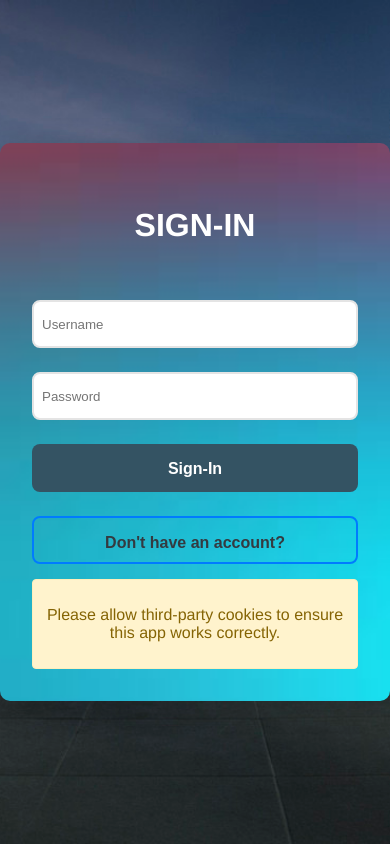
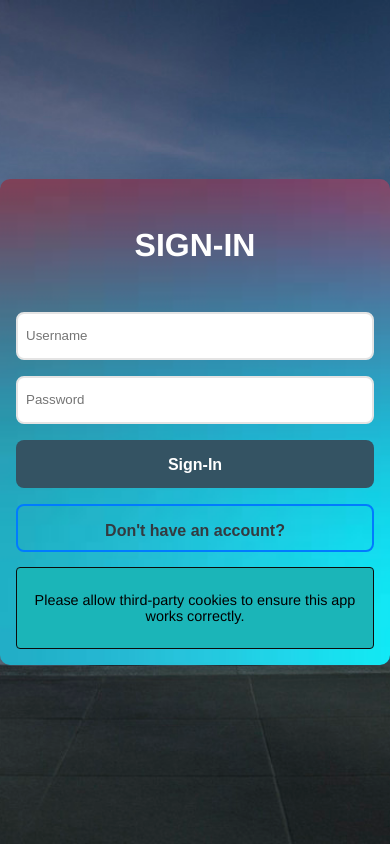
Before and after one commit to KishanThorat111/EcommerceApplication, an Angular app in the folder cookie-client/: page /auth in a window 390 px wide. Built offline with nearby package versions, Linux system fonts and the light colour scheme; no server answers.

Commit message:
added the message in auth page

```diff
--- a/cookie-client/src/app/pages/auth/auth.component.scss
+++ b/cookie-client/src/app/pages/auth/auth.component.scss
@@ -24,6 +24,7 @@
   flex-direction: column;
   gap: 1.5rem; /* Increase gap between elements */
   text-align: center;
+
 
   h3 {
     font-size: 2rem; /* Increase font size */
@@ -78,11 +79,27 @@
 }
 
 .cookie-alert {
+  background-color: transparent;
   margin-top: 15px; /* Adds some space above the message */
   padding: 10px;
-  background-color: #fff3cd; /* Light yellow background */
-  color: #856404; /* Dark yellow text */
-  border: 1px solid #ffeeba; /* Light border */
+  background-color: #1bb5b8; /* Light yellow background */
+  color: #000000; /* Dark yellow text */
+  border: 1px solid #0c0c0c; /* Light border */
   border-radius: 4px; /* Rounded corners */
   text-align: center; /* Center text */
 }
+
+
+@media only screen and (max-width: 820px) {
+  .login-container {
+    width: 100%; /* Full width on smaller screens */
+    max-width: none;
+    padding: 1rem; /* Adjust padding for mobile */
+  }
+  .wrapper {
+    gap: 1rem; /* Reduce gap on mobile */
+  }
+  .cookie-alert {
+    font-size: 0.9rem; /* Smaller text size for alerts */
+  }
+}
```
